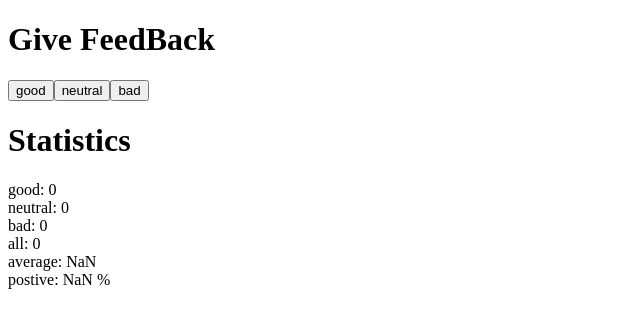
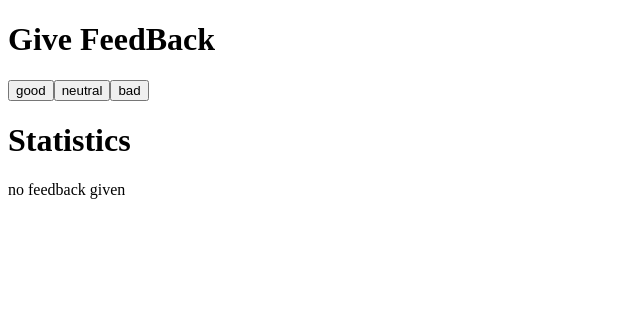
Before and after one commit to songtianlun/full_stack_open_2021, a React (Create React App) app in the folder part1/: page / in a window 1280 px wide. Shown: the top 328 px of the page, without its empty margins (0-640 px from the left). Built offline with nearby package versions, Linux system fonts and the light colour scheme.

Commit message:
commit 1.9

```diff
--- a/part1/src/App.js
+++ b/part1/src/App.js
@@ -4,12 +4,17 @@ const Statistics = ({good, neutral, bad}) => {
   return (
     <div>
       <h1>Statistics</h1>
+      {good + neutral + bad > 0 &&
+        <div>
         <div>good: {good}</div>
         <div>neutral: {neutral}</div>
         <div>bad: {bad}</div>
         <div>all: {good+neutral+bad}</div>
         <div>average: {(good - bad) / (good + neutral + bad)}</div>
         <div>postive: {(good + neutral) / (good + neutral + bad) * 100} %</div>
+      </div>
+      || <div>no feedback given</div>
+      }
     </div>
   )
 }
```
Lines whose indentation alone changed are shown as unchanged.
